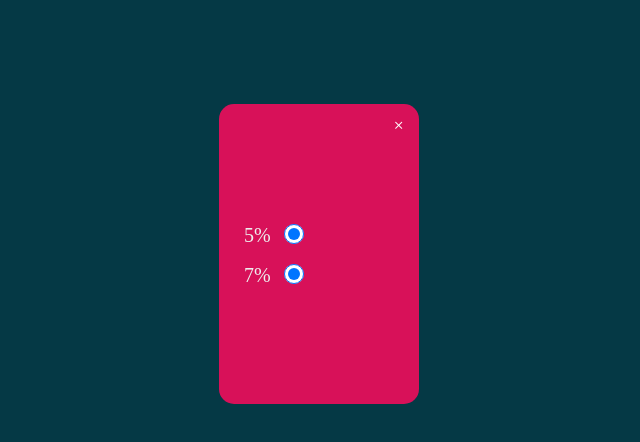
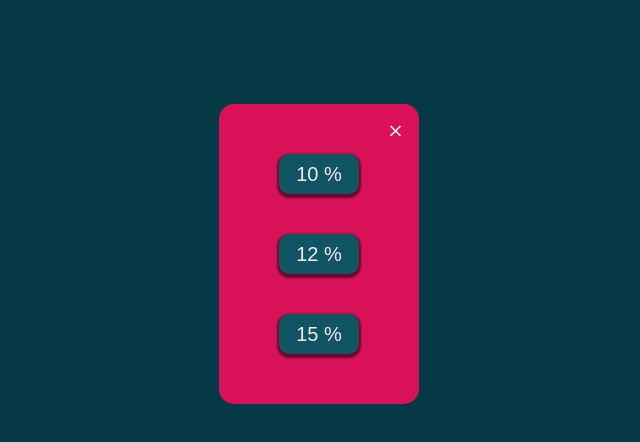
Before and after one commit to matthutt85/splitit, a plain HTML site: page index.html in a window 1280 px wide. Shown: the part 146-588 px from the top of the page, without its empty margins (321-961 px from the left). Drawn offline with Linux system fonts and the light colour scheme; a web font is replaced by a local one.

Commit message:
changed radio check to buttons

```diff
--- a/components/popup.scss
+++ b/components/popup.scss
@@ -23,54 +23,34 @@
         box-shadow: 0, 2px, 5px, 5px, white;
         position: relative;
 
-        &--check input {
-            height: 20px;
-            width: 20px;
-            position: absolute;
-            left: 40px;
-            opacity: 1;
-            cursor: pointer;
-
-        }
-
-        &--check {
-            height: 20px;
-            width: 80px;
-            margin: 10px;
-            margin-right: 80px;
-            padding-right: 50px;
-            position: relative;
-            font-size: 20px;
-            color: #eee;
-
-            &--checkmark {
-                position: absolute;
-                top: 5px;
-                left: 20px;
-                height: 15px;
-                width: 15px;
-                background-color: #11C0E7;
-                border-radius: 50%;
-                display: none;
-            }
-
-            &--checkmark::after{
-                content: "";
-                position: absolute;
-                display: none;
-            }
-        }
-
-
         &--close {
 
             position: absolute;
             top: 10px;
             right: 15px;
-            font-size: 20px;
+            font-size: 30px;
             color: white;
             transform: rotate(45deg);
             cursor: pointer;
         }
+
+        &--button {
+            height: 40px;
+            width: 80px;
+            margin: 20px;
+            border-radius: 10px;
+            background-color: #115463;
+            color: #eee;
+            border: none;
+            font-size: 20px;
+            box-shadow: 0 2px 2px 2px rgba(0, 0, 0, 0.5);
+
+        }
+
+        &--button:focus {
+            background-color: green;
+        }
+
+
     }
 }
--- a/index.html
+++ b/index.html
@@ -18,15 +18,10 @@
         <div class="content_popup">
             <div class="content_popup--selector">
                 <div class="content_popup--selector--close">+</div>
-                <label class="content_popup--selector--check">5%
-                    <input type="radio" checked="checked">
-                    <span class="content_popup--selector--check--checkmark"></span>
-                </label>
+                <button class="content_popup--selector--button">10 %</button>
+                <button class="content_popup--selector--button">12 %</button>
+                <button class="content_popup--selector--button">15 %</button>
 
-                <label class="content_popup--selector--check">7%
-                    <input type="radio" checked="checked">
-                    <span class="content_popup--selector--check--checkmark"></span>
-                </label>
 
             </div>
         </div>
```
Also changed, not shown: main.css.
